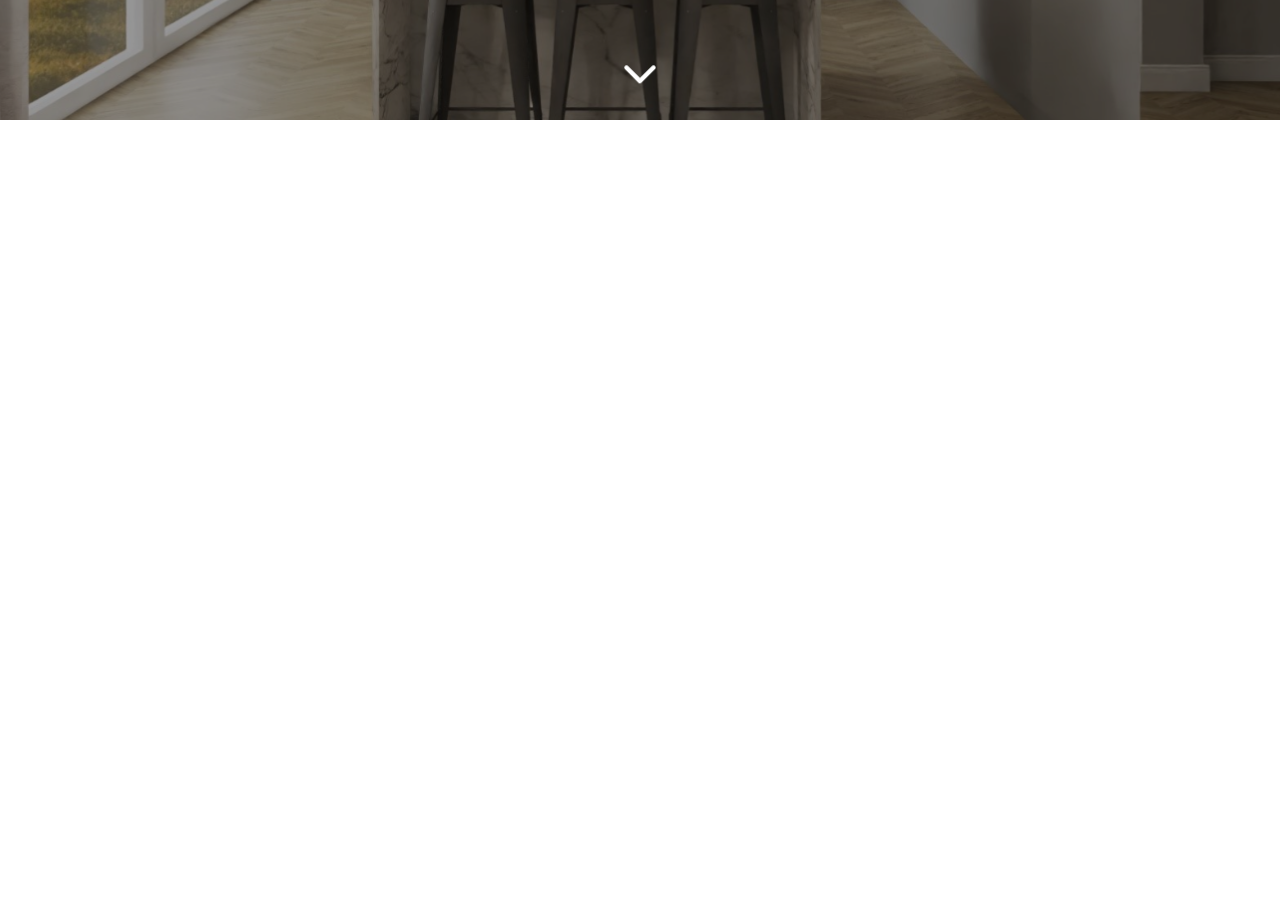
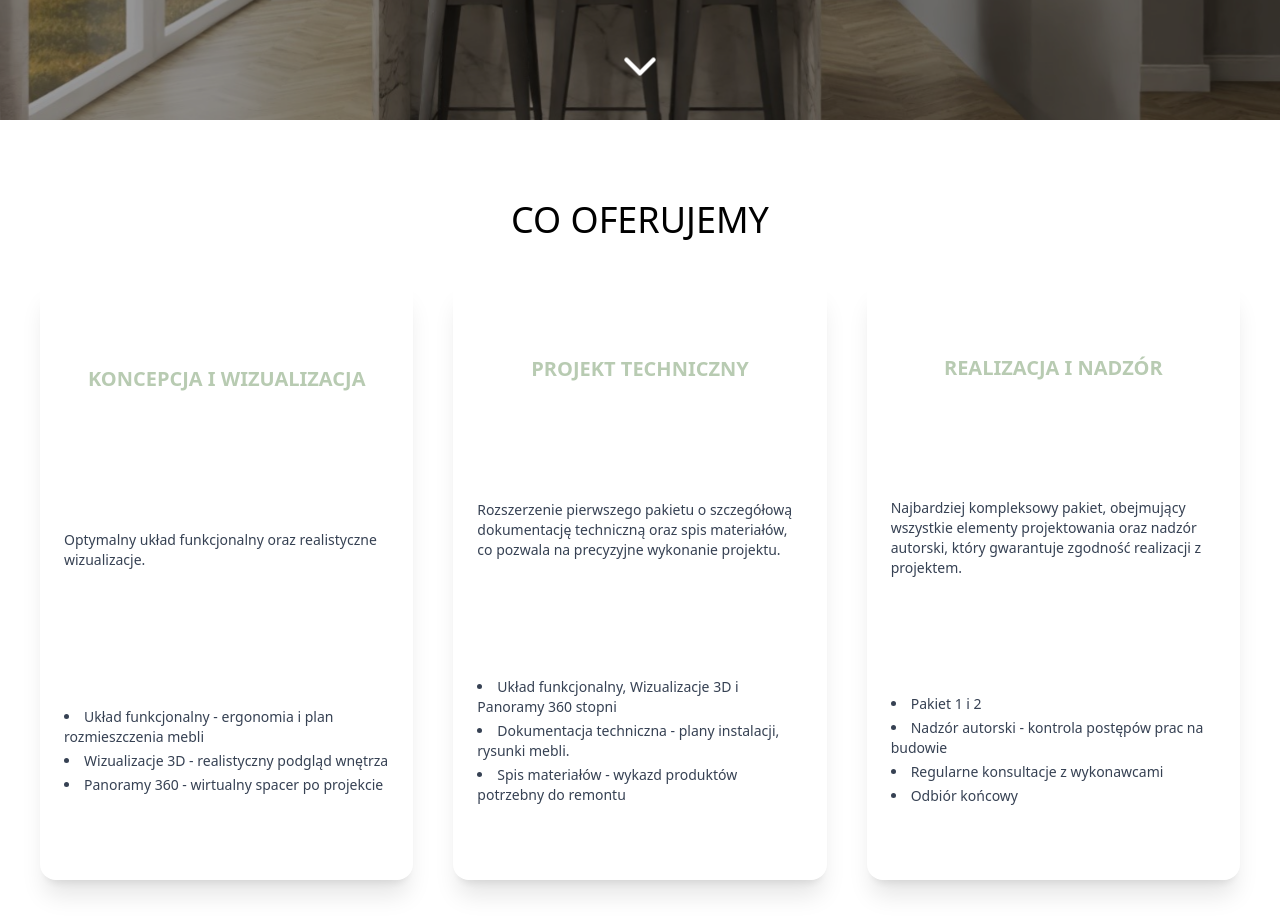
Before and after one commit to kacper-echaust/mam-plan, a React (Vite) app: page / in a window 1280 px wide. Shown: the part 680-1600 px from the top of the page. Before the commit the page ends 800 px from the top, so only its background shows below. Built offline with nearby package versions, Linux system fonts and the light colour scheme.

Commit message:
create Offer component

```diff
--- a/src/App.tsx
+++ b/src/App.tsx
@@ -1,11 +1,13 @@
 import { Header } from "./components/Header";
 import { Navigation } from "./components/Navigation/Navigation";
+import { Offer } from "./components/Offer/Offer";
 
 const App = () => {
   return (
     <>
       <Navigation />
       <Header />
+      <Offer />
     </>
   );
 };
--- /dev/null
+++ b/src/components/Offer/Offer.tsx
@@ -0,0 +1,21 @@
+import { cards } from "../../data/cards";
+import { Card } from "./Card";
+
+const Offer = () => {
+  return (
+    <section id="offer" className="h-screen flex  flex-col p-10 bg-lightGray">
+      <div className=" flex justify-center p-10">
+        <h3 className="text-black uppercase text-4xl font-light ">
+          co oferujemy
+        </h3>
+      </div>
+      <div className="w-full h-full flex gap-10">
+        {cards.map((item, index) => (
+          <Card {...item} key={index} />
+        ))}
+      </div>
+    </section>
+  );
+};
+
+export { Offer };
```
